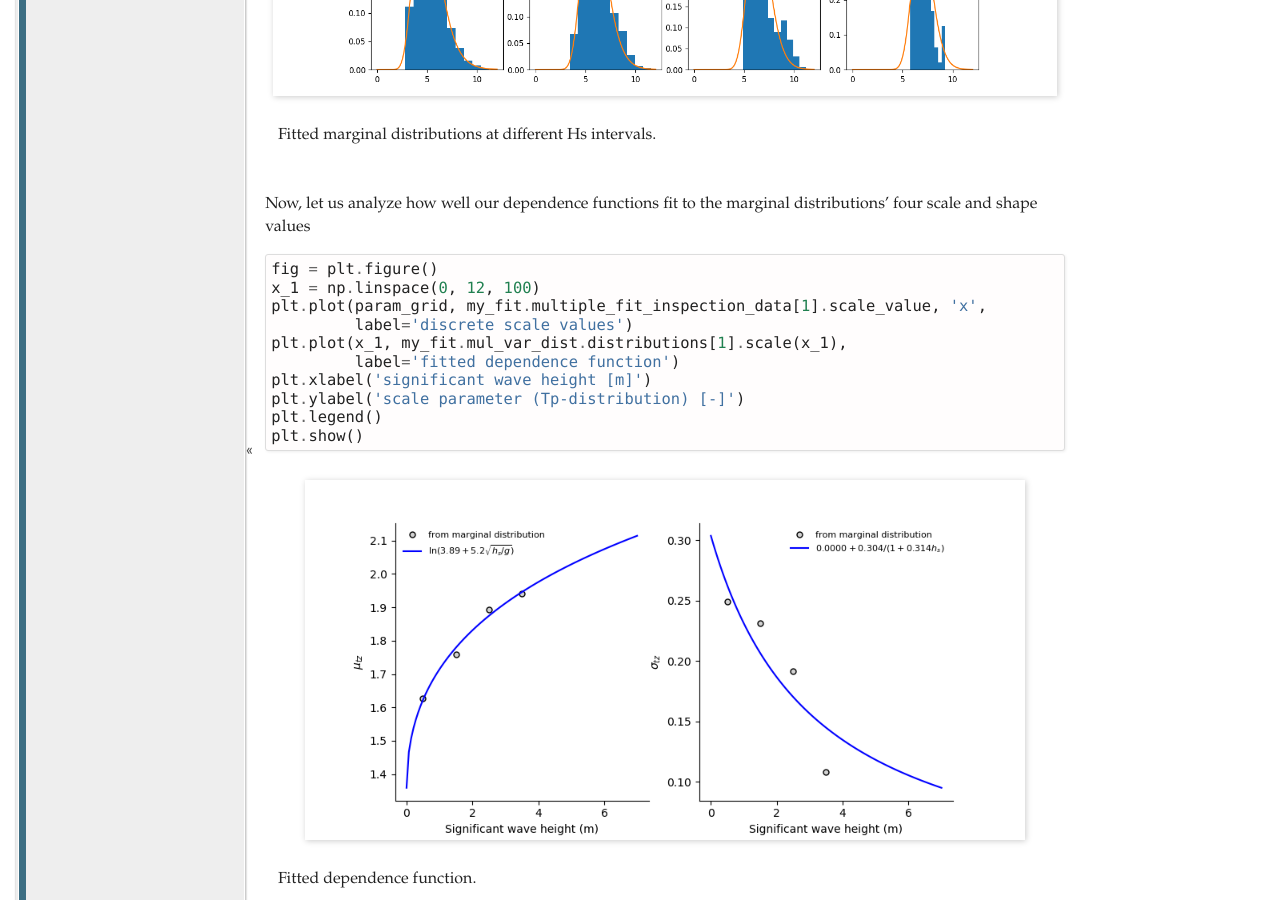
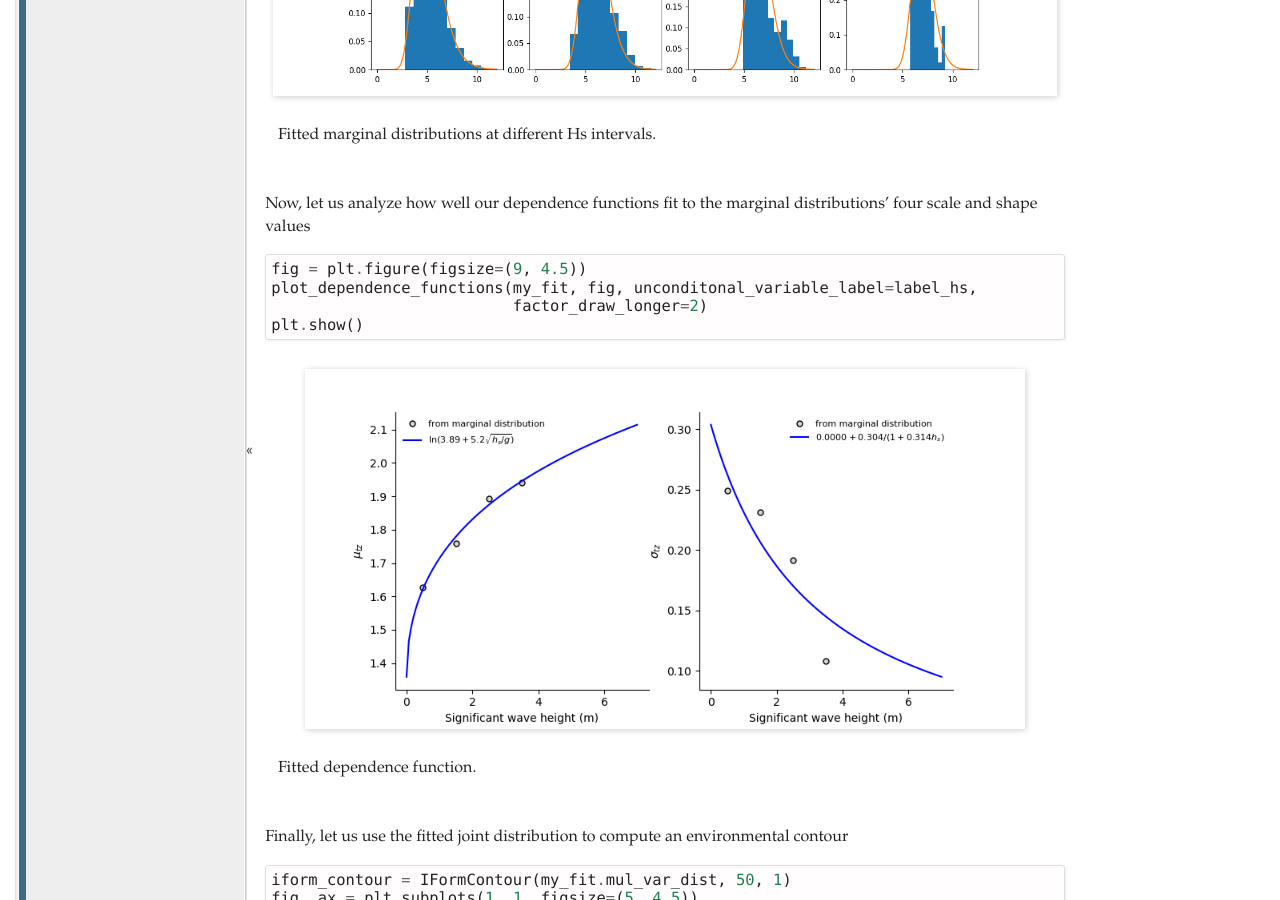
Before and after one commit to virocon-organization/virocon, a Sphinx documentation site: the page built from docs/fitting.rst, in a window 1280 px wide and 900 px high, scrolled down 4314 px. Built offline with Sphinx 7.4.7, drawn with Linux system fonts in a browser that asks for light colours.

Commit message:
Code snippet for dependence functions.

```diff
--- a/docs/fitting.rst
+++ b/docs/fitting.rst
@@ -179,15 +179,9 @@ Let us start with the marginal distributions that were fitted to Hs-intervals ::
 Now, let us analyze how well our dependence functions fit to the marginal
 distributions' four scale and shape values ::
 
-    fig = plt.figure()
-    x_1 = np.linspace(0, 12, 100)
-    plt.plot(param_grid, my_fit.multiple_fit_inspection_data[1].scale_value, 'x',
-             label='discrete scale values')
-    plt.plot(x_1, my_fit.mul_var_dist.distributions[1].scale(x_1),
-             label='fitted dependence function')
-    plt.xlabel('significant wave height [m]')
-    plt.ylabel('scale parameter (Tp-distribution) [-]')
-    plt.legend()
+    fig = plt.figure(figsize=(9, 4.5))
+    plot_dependence_functions(my_fit, fig, unconditonal_variable_label=label_hs,
+                              factor_draw_longer=2)
     plt.show()
 
 
```
